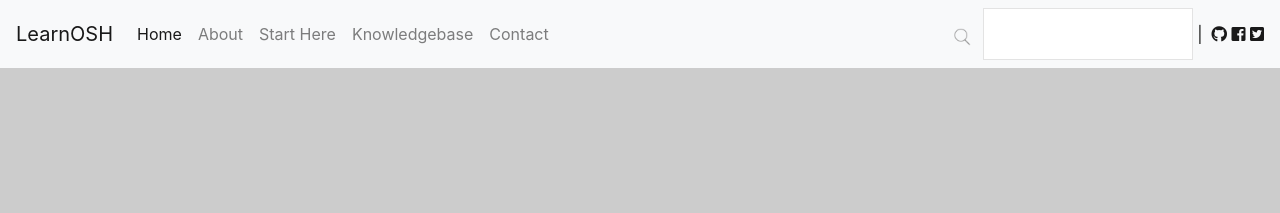
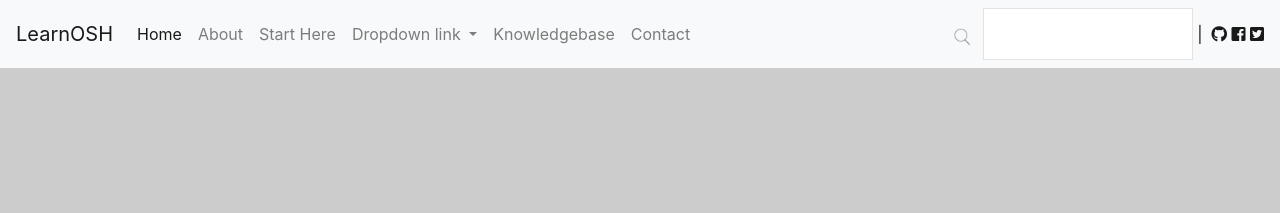
Before and after one commit to lee-perry/learnosh, a Jekyll site: the page built from index.html, in a window 1280 px wide. Shown: the top 213 px of the page. Built offline with Jekyll 4.4.1, drawn with Linux system fonts in a browser that asks for light colours; nearby versions of some CDN libraries.

Commit message:
Update menu.html

```diff
--- a/_includes/menu.html
+++ b/_includes/menu.html
@@ -14,6 +14,16 @@
       </li>
       <li class="nav-item">
         <a class="nav-link" href="https://learnosh.co.uk/#start">Start Here</a>
+      </li>
+	    <li class="nav-item dropdown">
+        <a class="nav-link dropdown-toggle" href="#" id="navbarDropdownMenuLink" data-toggle="dropdown" aria-haspopup="true" aria-expanded="false">
+          Dropdown link
+        </a>
+        <div class="dropdown-menu" aria-labelledby="navbarDropdownMenuLink">
+          <a class="dropdown-item" href="#">Action</a>
+          <a class="dropdown-item" href="#">Another action</a>
+          <a class="dropdown-item" href="#">Something else here</a>
+        </div>
       </li>
       <li class="nav-item">
         <a class="nav-link" href="https://learnosh.co.uk/knowledgebase">Knowledgebase</a>
```
